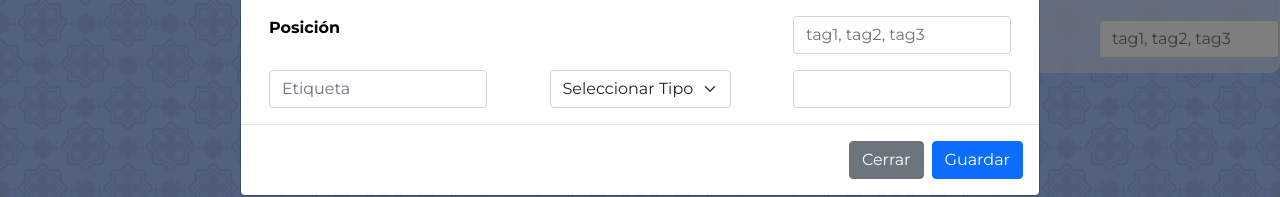
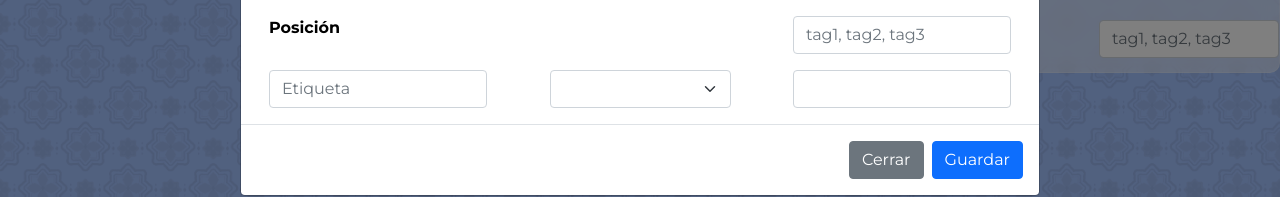
Before and after one commit to Eduardnol/Database-Front, a Vue app: page / in a window 1280 px wide. Both pictures are taken after a click on the button "Añadir Usuario". Shown: the part 434-631 px from the top of the page. Built offline with nearby package versions, Linux system fonts and the light colour scheme.

Commit message:
Process to accept multiple extras

```diff
--- a/src/components/add_user/AddUserFields.vue
+++ b/src/components/add_user/AddUserFields.vue
@@ -83,8 +83,16 @@
           />
         </div>
       </div>
-      <div class="row mt-3">
-        <AddUserFieldsCustom />
+      <div
+        class="row mt-3"
+        v-for="customField in person.extras"
+        :key="customField.id"
+      >
+        <AddUserFieldsCustom
+          :selected="customField.selected"
+          :tagname="customField.tagname"
+          :name="customField.name"
+        />
       </div>
     </div>
   </div>
--- a/src/components/add_user/AddUserFieldsCustom.vue
+++ b/src/components/add_user/AddUserFieldsCustom.vue
@@ -33,6 +33,9 @@
 <script>
 export default {
   name: "AddUserFieldsCustom",
+  props: {
+    id: Number,
+  },
   computed: {
     person: {
       get() {
--- a/src/pages/user_specific/UserSpecific.vue
+++ b/src/pages/user_specific/UserSpecific.vue
@@ -67,6 +67,7 @@ export default {
   },
   methods: {
     getToPage() {
+      this.$store.commit("deleteUser");
       this.$router.push({
         name: "AllUsers",
       });
--- a/src/store/store.js
+++ b/src/store/store.js
@@ -11,7 +11,7 @@ export const store = createStore({
                 birthday: "",
                 saint: "",
                 dni: "",
-                extras: { selected: "", name: "", tagname: "" },
+                extras: [{ id: 0, selected: "", name: "", tagname: "" }],
             },
             persons: [{
                 id: "",
@@ -22,7 +22,7 @@ export const store = createStore({
                 birthday: "",
                 saint: "",
                 dni: "",
-                extras: { selected: "", name: "", tagname: "" },
+                extras: [{ id: 0, selected: "", name: "", tagname: "" }],
             }]
         }
 
@@ -43,7 +43,8 @@ export const store = createStore({
                 state.person.email = "",
                 state.person.birthday = "",
                 state.person.saint = "",
-                state.person.dni = ""
+                state.person.dni = "",
+                state.person.extras = [{ id: 0, selected: "", name: "", tagname: "" }]
         },
         addUser(state, person) {
             state.persons.addUser(person)
```
